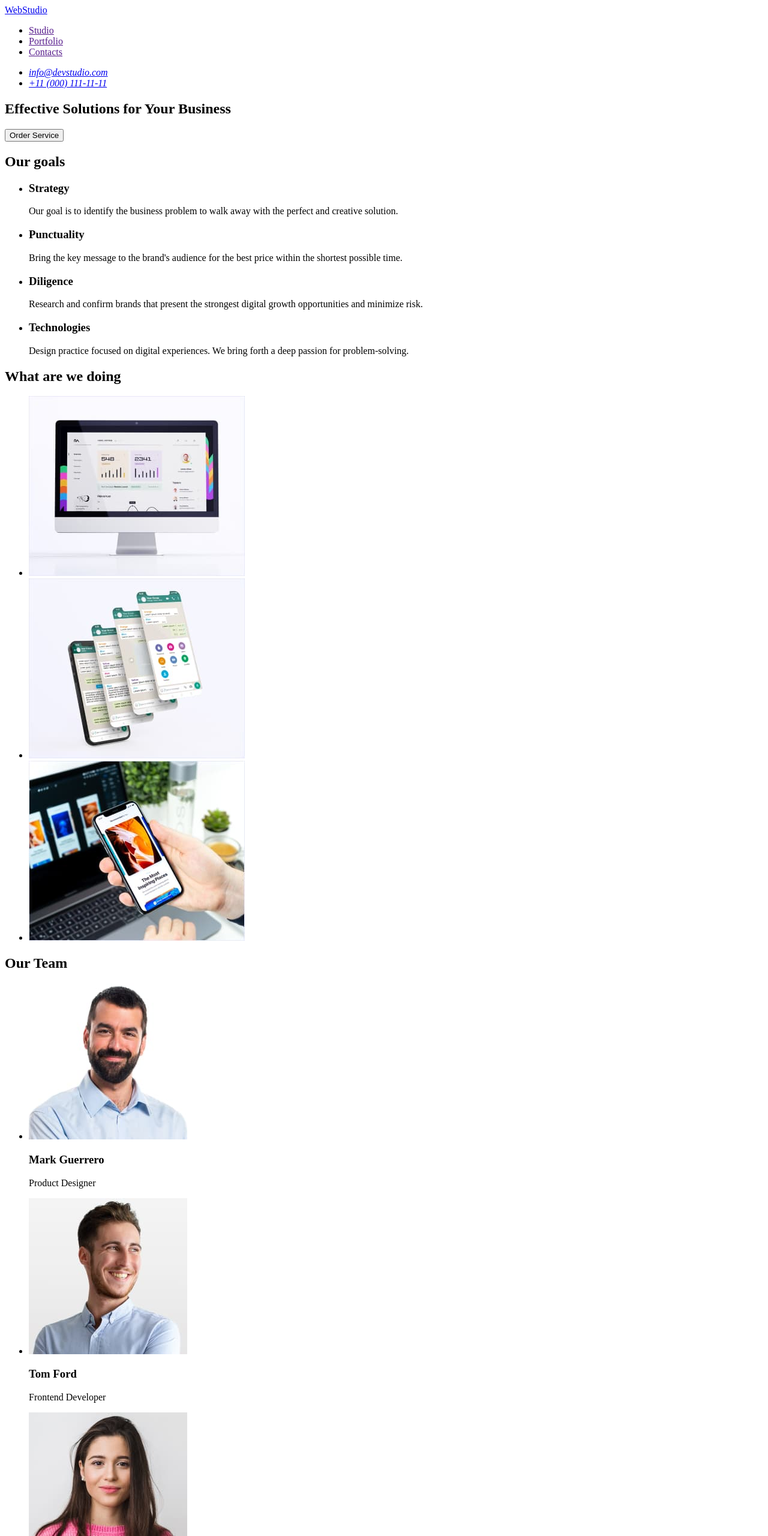
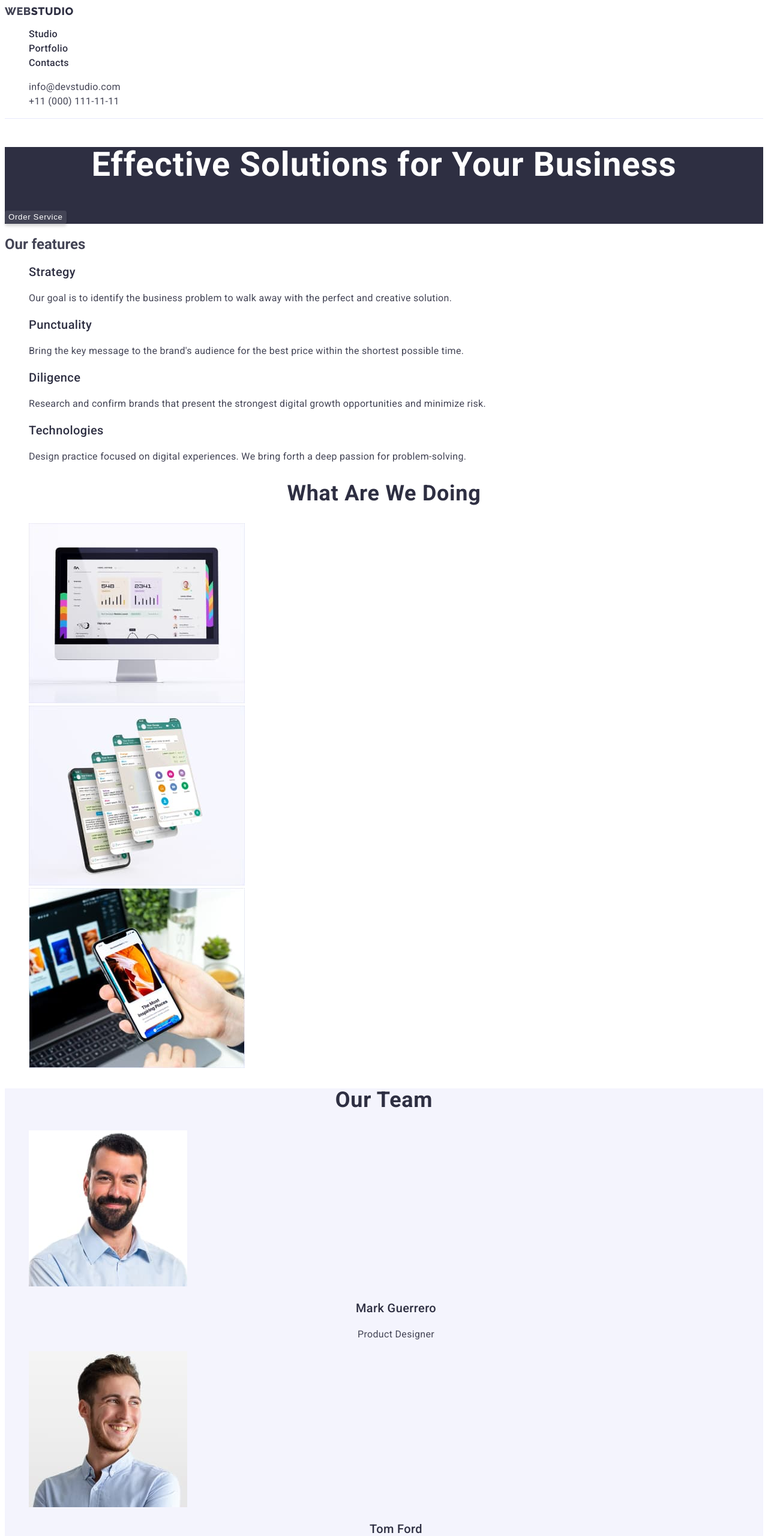
Before and after one commit to AlexMyron/goit-markup-hw-02, a plain HTML site: page index.html in a window 1280 px wide. Shown: the top 2560 px of the page at 60% size. Drawn offline with Linux system fonts and the light colour scheme.

Commit message:
added portfolio page and basic styles

```diff
--- /dev/null
+++ b/css/styles.css
@@ -0,0 +1,194 @@
+:root {
+  --primary-color: #2E2F42;
+  --secondary-color: #434455;
+  --white-color: #FFF;
+  --border-color: #E7E9FC;
+  --primary-background-color: #F4F4FD;
+  --button-color: #4D5AE5;
+  --button-hover-color: #404BBF;
+  --primary-font-family: "Roboto", sans-serif;
+}
+
+body {
+  font-family: var(--primary-font-family);
+  font-size: 16px;
+  font-style: normal;
+  color: var(--secondary-color);
+  background-color: var(--white-color);
+}
+
+ul {
+  list-style: none;
+}
+
+a {
+  text-decoration: none;
+}
+
+/* == Logo section == */
+.logo {
+  font-family: "Raleway", sans-serif;
+  font-size: 18px;
+  font-weight: 800;
+  line-height: 1.17;
+  letter-spacing: 0.54px;
+  text-transform: uppercase;
+}
+
+.logo .logo-left {
+  color: var(--secondary-color);
+}
+
+.logo .logo-right {
+  color: var(--primary-color);
+}
+
+.logo-footer .logo-right {
+  color: var(--white-color);
+}
+
+/* == Header section == */
+.header {
+  border-bottom: 1px solid var(--border-color);
+}
+
+.header__nav-link {
+  font-weight: 500;
+  line-height: 1.5;
+  letter-spacing: 0.32px;
+  color: var(--primary-color);
+}
+
+.header__address-link {
+  font-style: normal;
+  line-height: 1.5;
+  letter-spacing: 0.32px;
+  color: var(--secondary-color);
+  transition: color .3s ease;
+}
+
+.header__address-link:hover,
+.header__address-link:focus {
+  color: var(--button-hover-color);
+}
+
+/* == Hero section == */
+.hero {
+  background-color: var(--primary-color);
+}
+
+.hero__title {
+  font-size: 56px;
+  font-weight: 700;
+  line-height: 1.07;
+  letter-spacing: 1.12px;
+  color: var(--white-color);
+  text-align: center;
+}
+
+.hero__button {
+  font-weight: 500;
+  line-height: 1.5;
+  letter-spacing: 0.64px;
+  color: var(--white-color);
+  border: none;
+  border-radius: 4px;
+  background-color: var(--secondary-color);
+  box-shadow: 0px 4px 4px 0px rgba(0, 0, 0, 0.15);
+  cursor: pointer;
+}
+
+/* == Feature section == */
+.features__title {
+  font-size: 20px;
+  font-weight: 500;
+  line-height: 1.2;
+  letter-spacing: 0.4px;
+  color: var(--primary-color);
+}
+
+.features__text {
+  line-height: 1.5;
+  letter-spacing: 0.32px;
+}
+
+.section-title {
+  font-size: 36px;
+  font-weight: 700;
+  line-height: 1.11;
+  letter-spacing: 0.72px;
+  color: var(--primary-color);
+  text-align: center;
+  text-transform: capitalize;
+}
+
+/* == Members section == */
+.members {
+  background-color: var(--primary-background-color);
+}
+
+.members__name {
+  font-size: 20px;
+  font-weight: 500;
+  line-height: 1.2;
+  letter-spacing: 0.4px;
+  color: var(--primary-color);
+  text-align: center;
+}
+
+.members__position {
+  line-height: 1.5;
+  letter-spacing: 0.32px;
+  text-align: center;
+}
+
+/* == Filter Section == */
+.filter__button {
+  font-size: inherit;
+  font-weight: 500;
+  line-height: 1.5;
+  letter-spacing: 0.64px;
+  border: 1px solid var(--border-color);
+  background-color: var(--primary-background-color);
+  transition: all .3s ease;
+  color: var(--button-color);
+  cursor: pointer;
+}
+
+.filter__button:hover,
+.filter__button:focus {
+  color: var(--white-color);
+  background-color: var(--button-hover-color);
+  box-shadow: 0px 2px 2px 0px rgba(0, 0, 0, 0.12), 0px 2px 1px 0px rgba(0, 0, 0, 0.08), 0px 3px 1px 0px rgba(0, 0, 0, 0.10);
+}
+
+/* == Galery Section == */
+.galery__link {
+  border: 1px solid var(--border-color);
+  background-color: var(--white-color);
+}
+
+.galery__title {
+  font-size: 20px;
+  font-weight: 500;
+  line-height: 1.2;
+  letter-spacing: 0.4px;
+  color: var(--primary-color);
+}
+
+.galery__text {
+  line-height: 1.5;
+  letter-spacing: 0.32px;
+  color: var(--secondary-color);
+}
+
+/* == Footer Section == */
+.footer {
+  background-color: var(--primary-color);
+}
+
+.footer__slogan {
+  line-height: 1.5;
+  letter-spacing: 0.32px;
+  color: var(--primary-background-color);
+}
--- a/index.html
+++ b/index.html
@@ -4,60 +4,67 @@
 <head>
   <meta charset="UTF-8">
   <meta name="viewport" content="width=device-width, initial-scale=1.0">
-  <meta name="description" content="Web Studio site">
+  <meta name="description" content="Web Studio homepage">
   <title>Web Studio</title>
+  <link href="https://fonts.googleapis.com/css2?family=Raleway:wght@800&family=Roboto:wght@400;500;700;900&display=swap"
+    rel="stylesheet">
+  <link rel="stylesheet" href="./css/styles.css">
 </head>
 
 <body>
-  <header>
-    <nav>
-      <a href="./index.html">WebStudio</a>
-      <ul>
-        <li><a href="">Studio</a></li>
-        <li><a href="">Portfolio</a></li>
-        <li><a href="">Contacts</a></li>
+  <header class="header">
+    <nav class="header__nav">
+      <a class="logo" href="./index.html">
+        <span class="logo-left">Web</span><span class="logo-right">Studio</span>
+      </a>
+      <ul class="header__nav-list">
+        <li class="header__nav-item"><a class="header__nav-link" href="./index.html">Studio</a></li>
+        <li class="header__nav-item"><a class="header__nav-link" href="./portfolio.html">Portfolio</a></li>
+        <li class="header__nav-item"><a class="header__nav-link" href="">Contacts</a></li>
       </ul>
     </nav>
-    <address>
-      <ul>
-        <li><a href="mailto:info@devstudio.com">info@devstudio.com</a></li>
-        <li><a href="tel:+110001111111">+11 (000) 111-11-11</a></li>
+    <address class="header__address">
+      <ul class="header__address-list">
+        <li class="header__address-item"><a class="header__address-link"
+            href="mailto:info@devstudio.com">info@devstudio.com</a></li>
+        <li class="header__address-item"><a class="header__address-link" href="tel:+110001111111">+11 (000) 111-11-11</a>
+        </li>
       </ul>
     </address>
   </header>
   <main>
-    <section>
-      <h1>Effective Solutions for Your Business</h1>
-      <button type="button">Order Service</button>
+    <section class="hero">
+      <h1 class="hero__title">Effective Solutions for Your Business</h1>
+      <button class="hero__button" type="button">Order Service</button>
     </section>
 
-    <section>
-      <h2>Our goals</h2>
-      <ul>
-        <li>
-          <h3>Strategy</h3>
-          <p>
+    <section class="features">
+      <h2>Our features</h2>
+      <ul class="features__list">
+        <li class="features__item">
+          <h3 class="features__title">Strategy</h3>
+          <p class="features__text">
             Our goal is to identify the business problem to walk away with the
             perfect and creative solution.
           </p>
-        </li>
-        <li>
-          <h3>Punctuality</h3>
-          <p>
+          </li>
+        <li class="features__item">
+          <h3 class="features__title">Punctuality</h3>
+          <p class="features__text">
             Bring the key message to the brand's audience for the best price
             within the shortest possible time.
           </p>
         </li>
-        <li>
-          <h3>Diligence</h3>
-          <p>
+        <li class="features__item">
+          <h3 class="features__title">Diligence</h3>
+          <p class="features__text">
             Research and confirm brands that present the strongest digital
             growth opportunities and minimize risk.
           </p>
         </li>
-        <li>
-          <h3>Technologies</h3>
-          <p>
+        <li class="features__item">
+          <h3 class="features__title">Technologies</h3>
+          <p class="features__text">
             Design practice focused on digital experiences. We bring forth a
             deep passion for problem-solving.
           </p>
@@ -65,50 +72,52 @@
       </ul>
     </section>
 
-    <section>
-      <h2>What are we doing</h2>
-      <ul>
-        <li>
-          <img src="./images/desktop.jpg" width="360" alt="Desktop Solutions">
+    <section class="works">
+      <h2 class="section-title">What are we doing</h2>
+      <ul class="works__list">
+        <li class="works__item">
+          <img class="works__image" src="./images/desktop.jpg" width="360" alt="Desktop Solutions">
         </li>
-        <li>
-          <img src="./images/design.jpg" width="360" alt="Design">
+        <li class="works__item">
+          <img class="works__image" src="./images/design.jpg" width="360" alt="Design">
         </li>
-        <li>
-          <img src="./images/mobile.jpg" width="360" alt="Mobile Solutions">
+        <li class="works__item">
+          <img class="works__image" src="./images/mobile.jpg" width="360" alt="Mobile Solutions">
         </li>
       </ul>
     </section>
 
-    <section>
-      <h2>Our Team</h2>
-      <ul>
-        <li>
-          <img src="./images/product-designer.jpg" width="264" alt="Product Designer">
-          <h3>Mark Guerrero</h3>
-          <p>Product Designer</p>
+    <section class="members">
+      <h2 class="section-title">Our Team</h2>
+      <ul class="members__list">
+        <li class="members__item">
+          <img class="members__image" src="./images/product-designer.jpg" width="264" alt="Product Designer">
+          <h3 class="members__name">Mark Guerrero</h3>
+          <p class="members__position">Product Designer</p>
         </li>
-        <li>
-          <img src="./images/frontend.jpg" width="264" alt="Frontend Developer">
-          <h3>Tom Ford</h3>
-          <p>Frontend Developer</p>
+        <li class="members__item">
+          <img class="members__image" src="./images/frontend.jpg" width="264" alt="Frontend Developer">
+          <h3 class="members__name">Tom Ford</h3>
+          <p class="members__position">Frontend Developer</p>
         </li>
-        <li>
-          <img src="./images/marketing-team.jpg" width="264" alt="Marketing Team">
-          <h3>Camila Garcia</h3>
-          <p>Marketing</p>
+        <li class="members__item">
+          <img class="members__image" src="./images/marketing-team.jpg" width="264" alt="Marketing Team">
+          <h3 class="members__name">Camila Garcia</h3>
+          <p class="members__position">Marketing</p>
         </li>
-        <li>
-          <img src="./images/ui-designer.jpg" width="264" alt="UI Designer">
-          <h3>Daniel Wilson</h3>
-          <p>UI Designer</p>
+        <li class="members__item">
+          <img class="members__image" src="./images/ui-designer.jpg" width="264" alt="UI Designer">
+          <h3 class="members__name">Daniel Wilson</h3>
+          <p class="members__position">UI Designer</p>
         </li>
       </ul>
     </section>
   </main>
-  <footer>
-    <a href="./index.html">WebStudio</a>
-    <p>
+  <footer class="footer">
+    <a class="logo logo-footer" href="./index.html">
+      <span class="logo-left">Web</span><span class="logo-right">Studio</span>
+    </a>
+    <p class="footer__slogan">
       Increase the flow of customers and sales for your business with digital
       marketing &amp; growth solutions.
     </p>
```
Also changed, not shown: portfolio.html (added, +149 -0 lines), images/banking.jpg (added), images/coffee.jpg (added), images/courses.jpg (added), images/food.jpg (added), images/insta-stories.jpg (added), images/meditation.jpg (added), images/payment.jpg (added), images/screens.jpg (added), images/taxi.jpg (added).
